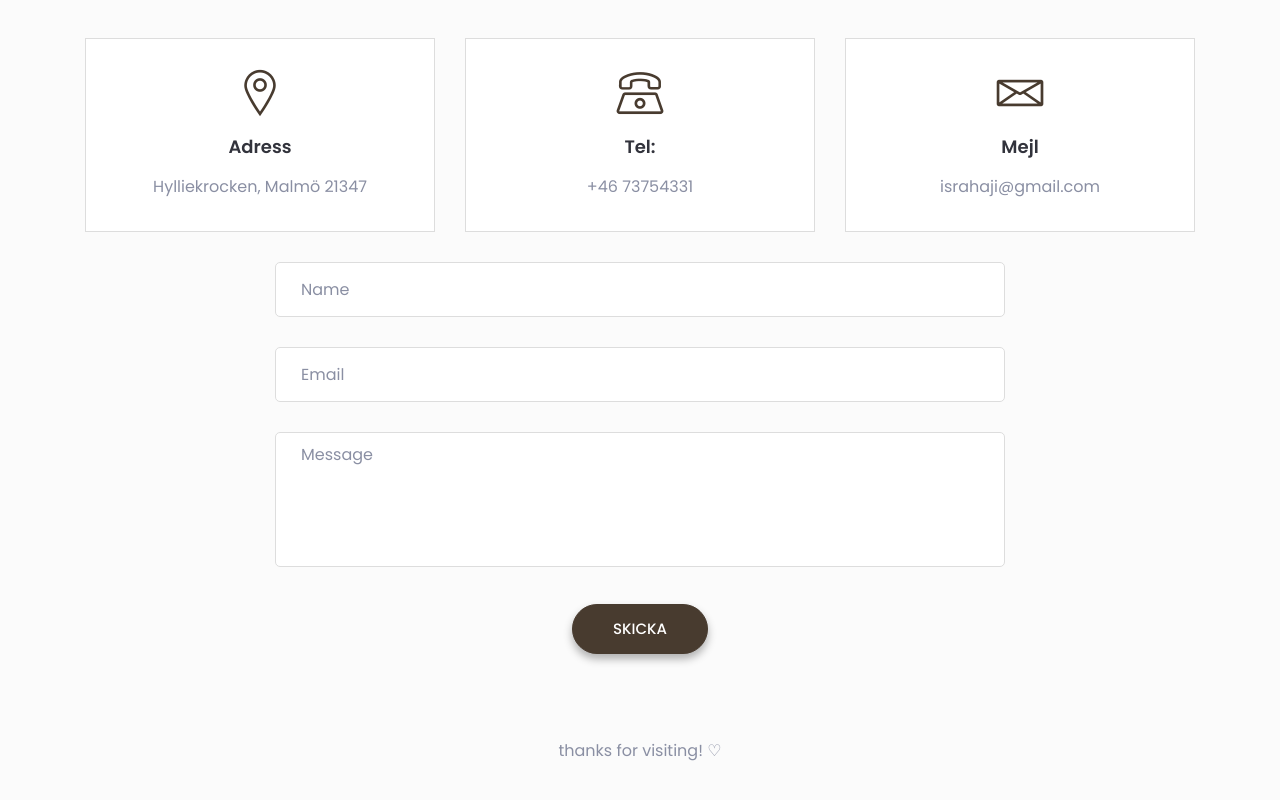
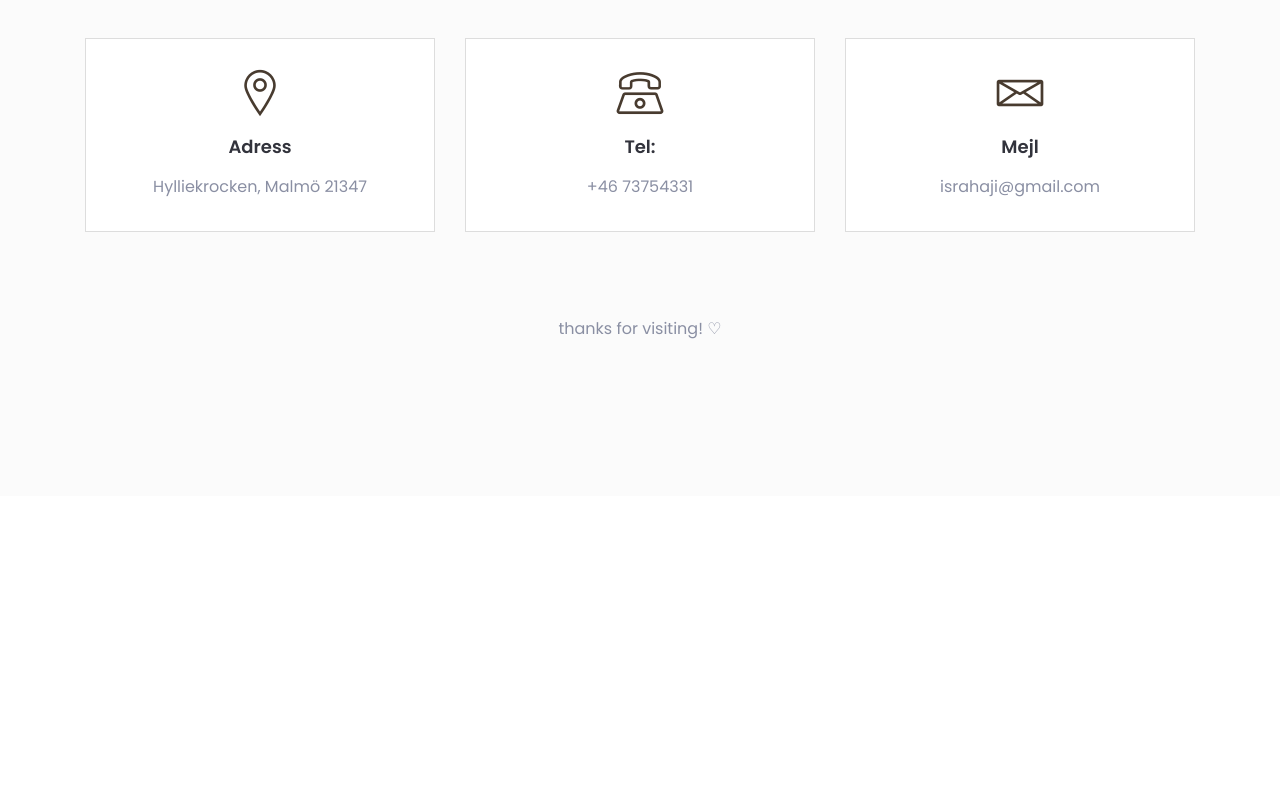
Before and after one commit to israhaji/Portfolioo, a plain HTML site: page index.html in a window 1280 px wide. Shown: the part 3029-3829 px from the top of the page. After the commit the page ends 3655 px from the top, so only its background shows below. Drawn offline with Linux system fonts and the light colour scheme; files whose address does not match are found by name.

Commit message:
Update index.html

```diff
--- a/index.html
+++ b/index.html
@@ -350,21 +350,7 @@
                 <div class="row justify-content-center">
                 <div class="col-lg-8">
                     <div class="section-title text-center pb-25">
-                        <form id="contact-form" action="assets/contact.php">
-                            <div class="single-form">
-                                <input type="text" name="name" placeholder="Name">
-                            </div> <!-- single form -->
-                            <div class="single-form">
-                                <input type="email" name="email" placeholder="Email">
-                            </div> <!-- single form -->
-                            <div class="single-form">
-                                <textarea name="message" placeholder="Message"></textarea>
-                            </div> <!-- single form -->
-                            <p class="form-message"></p>
-                            <div class="single-form">
-                                <button class="main-btn" type="submit">Skicka</button>
-                            </div> <!-- single form -->
-                        </form>
+
                     </div> <!-- contact form -->
                 </div>
                 <div class="col-lg-6">
```
